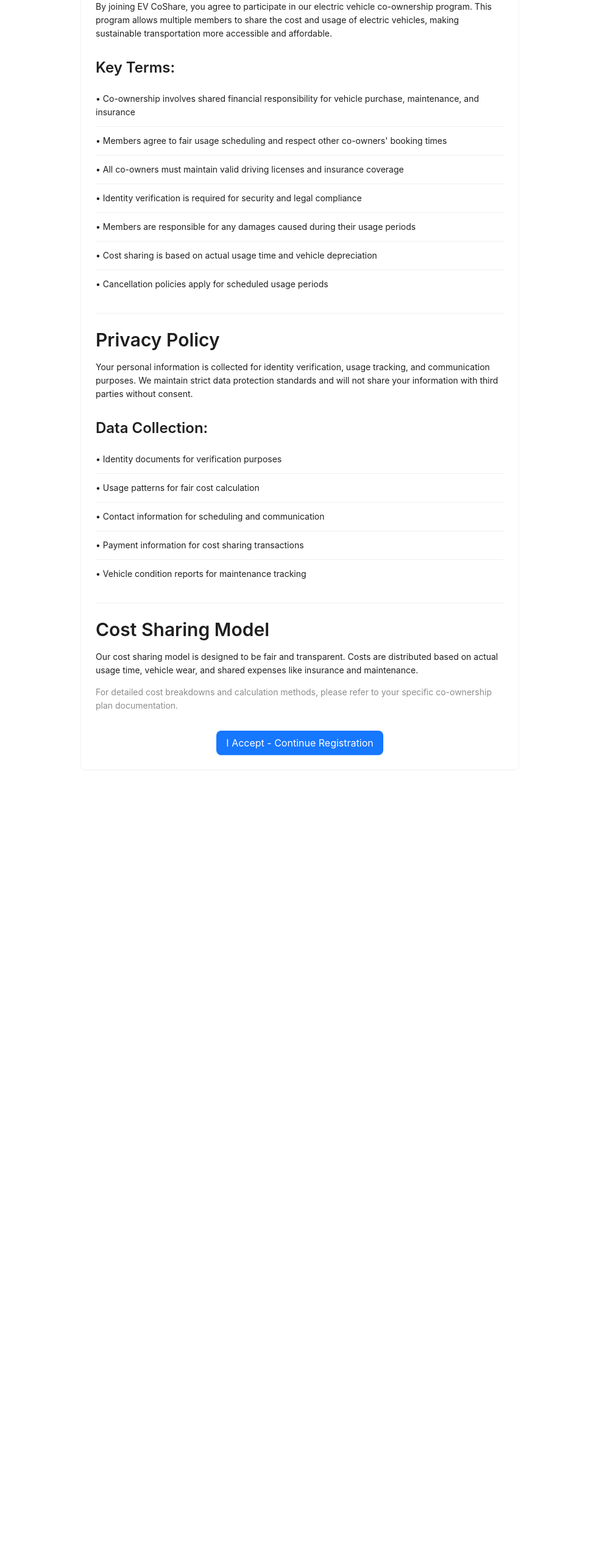
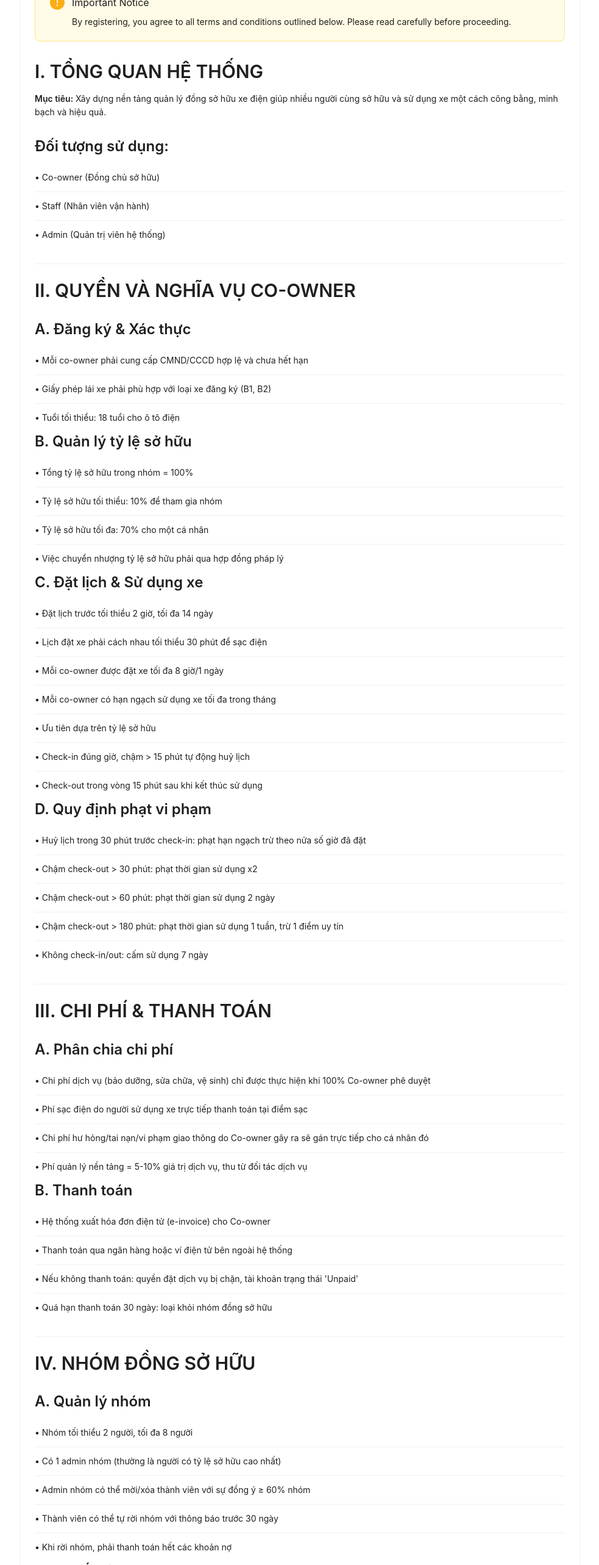
Before and after one commit to fogit-hd/SWP391_Project, a React (Vite) app in the folder FE/SWP391_FE/: page /terms in a window 1280 px wide. Shown: the part 200-2766 px from the top of the page at 61% size, without its empty margins (148-1131 px from the left). Before the commit the page ends 1503 px from the top, so only its background shows below. Built offline with nearby package versions, Linux system fonts and the light colour scheme.

Commit message:
Update TermsPage with Vietnamese translations,

```diff
--- a/FE/SWP391_FE/src/pages/terms/index.jsx
+++ b/FE/SWP391_FE/src/pages/terms/index.jsx
@@ -1,72 +1,183 @@
-import { Link } from "react-router";
-import { Button, Card, Typography, Divider, List } from "antd";
+import { Link } from "react-router-dom";
+import { Button, Card, Typography, Divider, List, Alert } from "antd";
 
 const { Title, Paragraph, Text } = Typography;
 
 function TermsPage() {
   return (
-    <div style={{ padding: "40px", maxWidth: "800px", margin: "0 auto" }}>
+    <div style={{ padding: "40px", maxWidth: "1000px", margin: "0 auto" }}>
       <Card>
-        <Title level={1}>EV CoShare - Terms and Conditions</Title>
-
-        <Title level={2}>Co-ownership Agreement</Title>
-        <Paragraph>
-          By joining EV CoShare, you agree to participate in our electric vehicle co-ownership program.
-          This program allows multiple members to share the cost and usage of electric vehicles, making
-          sustainable transportation more accessible and affordable.
+        <Title level={1}>EV Co-ownership & Cost-sharing System</Title>
+        <Paragraph style={{ fontSize: "16px", color: "#666" }}>
+          Phần mềm quản lý đồng sở hữu & chia sẻ chi phí xe điện
         </Paragraph>
 
-        <Title level={3}>Key Terms:</Title>
+        <Alert
+          message="Important Notice"
+          description="By registering, you agree to all terms and conditions outlined below. Please read carefully before proceeding."
+          type="warning"
+          showIcon
+          style={{ marginBottom: "30px" }}
+        />
+
+        <Title level={2}>I. TỔNG QUAN HỆ THỐNG</Title>
+        <Paragraph>
+          <strong>Mục tiêu:</strong> Xây dựng nền tảng quản lý đồng sở hữu xe điện giúp nhiều người cùng sở hữu và sử dụng xe một cách công bằng, minh bạch và hiệu quả.
+        </Paragraph>
+
+        <Title level={3}>Đối tượng sử dụng:</Title>
         <List
           dataSource={[
-            "Co-ownership involves shared financial responsibility for vehicle purchase, maintenance, and insurance",
-            "Members agree to fair usage scheduling and respect other co-owners' booking times",
-            "All co-owners must maintain valid driving licenses and insurance coverage",
-            "Identity verification is required for security and legal compliance",
-            "Members are responsible for any damages caused during their usage periods",
-            "Cost sharing is based on actual usage time and vehicle depreciation",
-            "Cancellation policies apply for scheduled usage periods"
+            "Co-owner (Đồng chủ sở hữu)",
+            "Staff (Nhân viên vận hành)",
+            "Admin (Quản trị viên hệ thống)"
           ]}
           renderItem={(item) => <List.Item>• {item}</List.Item>}
         />
 
         <Divider />
 
-        <Title level={2}>Privacy Policy</Title>
-        <Paragraph>
-          Your personal information is collected for identity verification, usage tracking, and
-          communication purposes. We maintain strict data protection standards and will not
-          share your information with third parties without consent.
-        </Paragraph>
+        <Title level={2}>II. QUYỀN VÀ NGHĨA VỤ CO-OWNER</Title>
 
-        <Title level={3}>Data Collection:</Title>
+        <Title level={3}>A. Đăng ký & Xác thực</Title>
         <List
           dataSource={[
-            "Identity documents for verification purposes",
-            "Usage patterns for fair cost calculation",
-            "Contact information for scheduling and communication",
-            "Payment information for cost sharing transactions",
-            "Vehicle condition reports for maintenance tracking"
+            "Mỗi co-owner phải cung cấp CMND/CCCD hợp lệ và chưa hết hạn",
+            "Giấy phép lái xe phải phù hợp với loại xe đăng ký (B1, B2)",
+            "Tuổi tối thiểu: 18 tuổi cho ô tô điện"
+          ]}
+          renderItem={(item) => <List.Item>• {item}</List.Item>}
+        />
+
+        <Title level={3}>B. Quản lý tỷ lệ sở hữu</Title>
+        <List
+          dataSource={[
+            "Tổng tỷ lệ sở hữu trong nhóm = 100%",
+            "Tỷ lệ sở hữu tối thiểu: 10% để tham gia nhóm",
+            "Tỷ lệ sở hữu tối đa: 70% cho một cá nhân",
+            "Việc chuyển nhượng tỷ lệ sở hữu phải qua hợp đồng pháp lý"
+          ]}
+          renderItem={(item) => <List.Item>• {item}</List.Item>}
+        />
+
+        <Title level={3}>C. Đặt lịch & Sử dụng xe</Title>
+        <List
+          dataSource={[
+            "Đặt lịch trước tối thiểu 2 giờ, tối đa 14 ngày",
+            "Lịch đặt xe phải cách nhau tối thiểu 30 phút để sạc điện",
+            "Mỗi co-owner được đặt xe tối đa 8 giờ/1 ngày",
+            "Mỗi co-owner có hạn ngạch sử dụng xe tối đa trong tháng",
+            "Ưu tiên dựa trên tỷ lệ sở hữu",
+            "Check-in đúng giờ, chậm > 15 phút tự động huỷ lịch",
+            "Check-out trong vòng 15 phút sau khi kết thúc sử dụng"
+          ]}
+          renderItem={(item) => <List.Item>• {item}</List.Item>}
+        />
+
+        <Title level={3}>D. Quy định phạt vi phạm</Title>
+        <List
+          dataSource={[
+            "Huỷ lịch trong 30 phút trước check-in: phạt hạn ngạch trừ theo nửa số giờ đã đặt",
+            "Chậm check-out > 30 phút: phạt thời gian sử dụng x2",
+            "Chậm check-out > 60 phút: phạt thời gian sử dụng 2 ngày",
+            "Chậm check-out > 180 phút: phạt thời gian sử dụng 1 tuần, trừ 1 điểm uy tín",
+            "Không check-in/out: cấm sử dụng 7 ngày"
           ]}
           renderItem={(item) => <List.Item>• {item}</List.Item>}
         />
 
         <Divider />
 
-        <Title level={2}>Cost Sharing Model</Title>
-        <Paragraph>
-          Our cost sharing model is designed to be fair and transparent. Costs are distributed
-          based on actual usage time, vehicle wear, and shared expenses like insurance and maintenance.
-        </Paragraph>
+        <Title level={2}>III. CHI PHÍ & THANH TOÁN</Title>
 
-        <Text type="secondary">
-          For detailed cost breakdowns and calculation methods, please refer to your specific
-          co-ownership plan documentation.
-        </Text>
+        <Title level={3}>A. Phân chia chi phí</Title>
+        <List
+          dataSource={[
+            "Chi phí dịch vụ (bảo dưỡng, sửa chữa, vệ sinh) chỉ được thực hiện khi 100% Co-owner phê duyệt",
+            "Phí sạc điện do người sử dụng xe trực tiếp thanh toán tại điểm sạc",
+            "Chi phí hư hỏng/tai nạn/vi phạm giao thông do Co-owner gây ra sẽ gán trực tiếp cho cá nhân đó",
+            "Phí quản lý nền tảng = 5-10% giá trị dịch vụ, thu từ đối tác dịch vụ"
+          ]}
+          renderItem={(item) => <List.Item>• {item}</List.Item>}
+        />
+
+        <Title level={3}>B. Thanh toán</Title>
+        <List
+          dataSource={[
+            "Hệ thống xuất hóa đơn điện tử (e-invoice) cho Co-owner",
+            "Thanh toán qua ngân hàng hoặc ví điện tử bên ngoài hệ thống",
+            "Nếu không thanh toán: quyền đặt dịch vụ bị chặn, tài khoản trạng thái 'Unpaid'",
+            "Quá hạn thanh toán 30 ngày: loại khỏi nhóm đồng sở hữu"
+          ]}
+          renderItem={(item) => <List.Item>• {item}</List.Item>}
+        />
+
+        <Divider />
+
+        <Title level={2}>IV. NHÓM ĐỒNG SỞ HỮU</Title>
+
+        <Title level={3}>A. Quản lý nhóm</Title>
+        <List
+          dataSource={[
+            "Nhóm tối thiểu 2 người, tối đa 8 người",
+            "Có 1 admin nhóm (thường là người có tỷ lệ sở hữu cao nhất)",
+            "Admin nhóm có thể mời/xóa thành viên với sự đồng ý ≥ 60% nhóm",
+            "Thành viên có thể tự rời nhóm với thông báo trước 30 ngày",
+            "Khi rời nhóm, phải thanh toán hết các khoản nợ"
+          ]}
+          renderItem={(item) => <List.Item>• {item}</List.Item>}
+        />
+
+        <Title level={3}>B. Quyết định chung</Title>
+        <List
+          dataSource={[
+            "Các quyết định lớn cần bỏ phiếu: nâng cấp xe, bán xe, thay đổi quy định",
+            "Quyết định thông qua khi có ≥ 75% phiếu đồng ý (tính theo tỷ lệ sở hữu)",
+            "Thời gian bỏ phiếu: 7 ngày, gia hạn tối đa 3 ngày",
+            "Không tham gia bỏ phiếu = không đồng ý",
+            "Kết quả bỏ phiếu công khai cho tất cả thành viên"
+          ]}
+          renderItem={(item) => <List.Item>• {item}</List.Item>}
+        />
+
+        <Divider />
+
+        <Title level={2}>V. BẢO MẬT & AN TOÀN</Title>
+        <List
+          dataSource={[
+            "Mã hóa tất cả dữ liệu nhạy cảm (thông tin cá nhân, tài chính)",
+            "Xác thực 2 lớp (2FA) bắt buộc cho tất cả tài khoản",
+            "Backup dữ liệu hàng ngày, lưu trữ tại 2 địa điểm khác nhau",
+            "Log tất cả hoạt động quan trọng trong hệ thống",
+            "Tuân thủ quy định bảo vệ dữ liệu cá nhân (GDPR, PDPA)"
+          ]}
+          renderItem={(item) => <List.Item>• {item}</List.Item>}
+        />
+
+        <Divider />
+
+        <Title level={2}>VI. TUÂN THỦ PHÁP LUẬT</Title>
+        <List
+          dataSource={[
+            "Tuân thủ luật giao thông và quy định về xe điện",
+            "Đăng ký kinh doanh và nộp thuế theo quy định",
+            "Bảo hiểm trách nhiệm dân sự cho hoạt động kinh doanh",
+            "Báo cáo định kỳ cho cơ quan quản lý giao thông",
+            "Hợp tác với cơ quan pháp luật khi có yêu cầu"
+          ]}
+          renderItem={(item) => <List.Item>• {item}</List.Item>}
+        />
+
+        <Alert
+          message="Lưu ý quan trọng"
+          description="Hệ thống hoạt động 99.5% thời gian với thời gian phản hồi trung bình < 2 giây. Hỗ trợ đa nền tảng: web, iOS, Android."
+          type="info"
+          style={{ marginTop: "30px" }}
+        />
 
         <div style={{ marginTop: "30px", textAlign: "center" }}>
           <Button type="primary" size="large">
-            <Link to="/register">I Accept - Continue Registration</Link>
+            <Link to="/register">Tôi đồng ý - Tiếp tục đăng ký</Link>
           </Button>
         </div>
       </Card>
```
